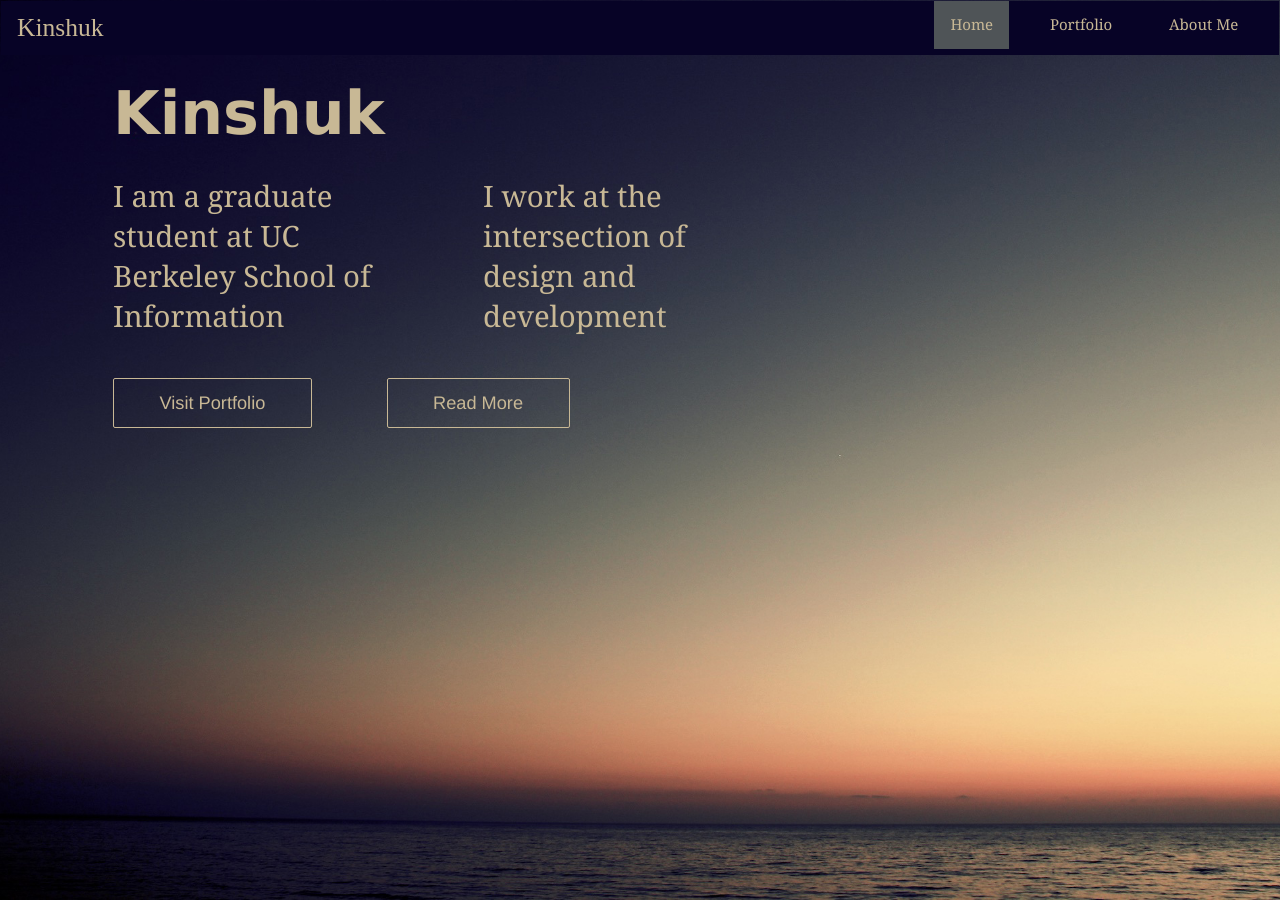
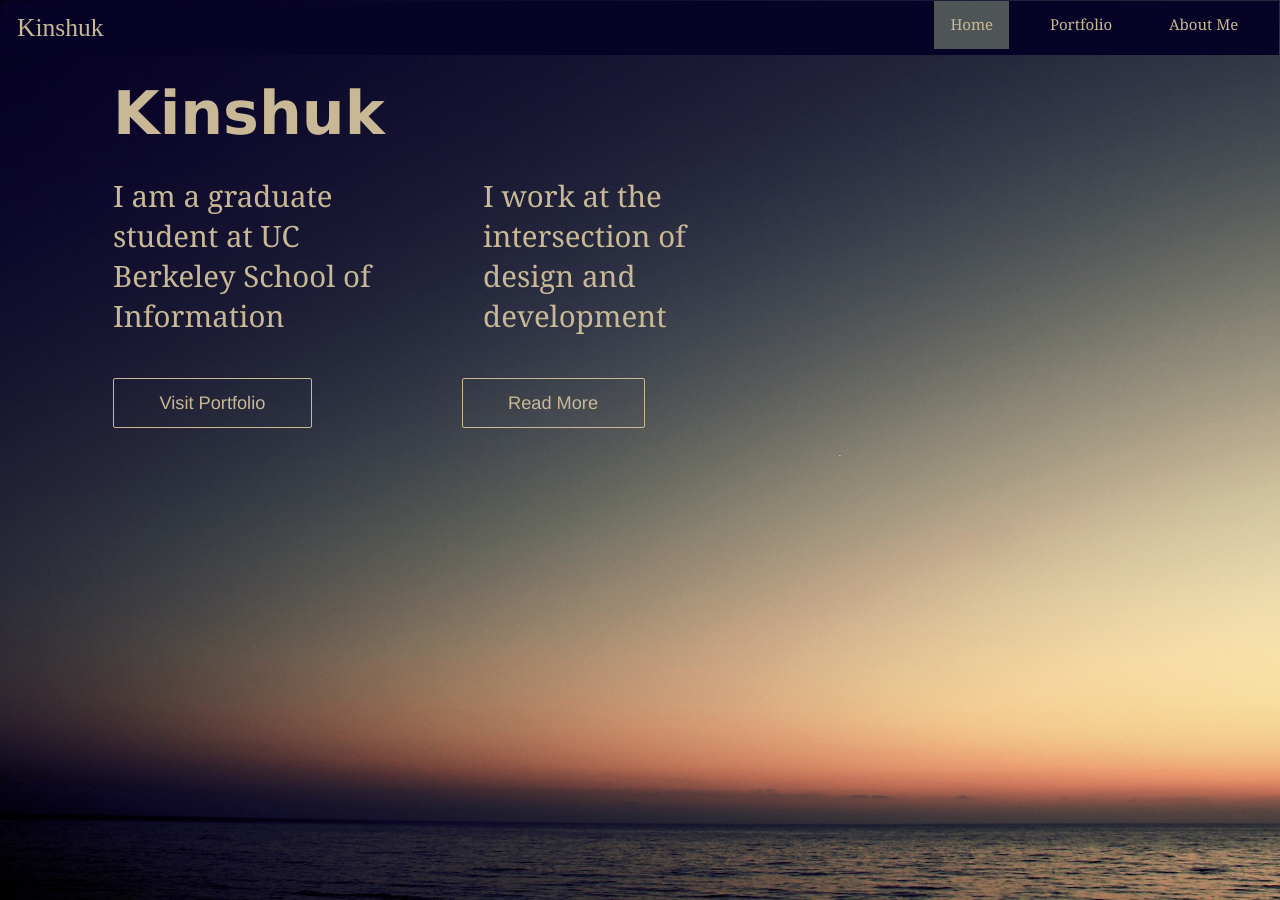
Before and after one commit to kinshuk-16/kinshuk-16.github.io, a Jekyll site: the page index.html, which Jekyll copies as it is, in a window 1280 px wide. Built offline with Jekyll 4.4.1, drawn with Linux system fonts in a browser that asks for light colours; nearby versions of some CDN libraries.

Commit message:
minor change to positioning of buttons on index

```diff
--- a/css/main.css
+++ b/css/main.css
@@ -133,7 +133,7 @@ div#two {
 }
 div#bottom {
     font: 1.3em "Cambria", serif;
-    width: 50%;
+    width: 70%;
     height:100%;
     position: bottom;
     color: #c8b895;
--- a/index.html
+++ b/index.html
@@ -42,7 +42,7 @@
 			    <div id="two" class="col-md-6 col-xs-6" >I work at the intersection of design and development</div>
 			    <div id= "bottom">
 			    	<a href="/portfolio" class="btn btn-outline" style="margin-right:70px; margin-bottom:20px" >Visit Portfolio</a>
-			    	<a href="/about" class="btn btn-outline" >Read More</a>
+			    	<a href="/about" class="btn btn-outline" style="margin-left:75px;">Read More</a>
 			    </div>
 			</div>
 			</section>
```
